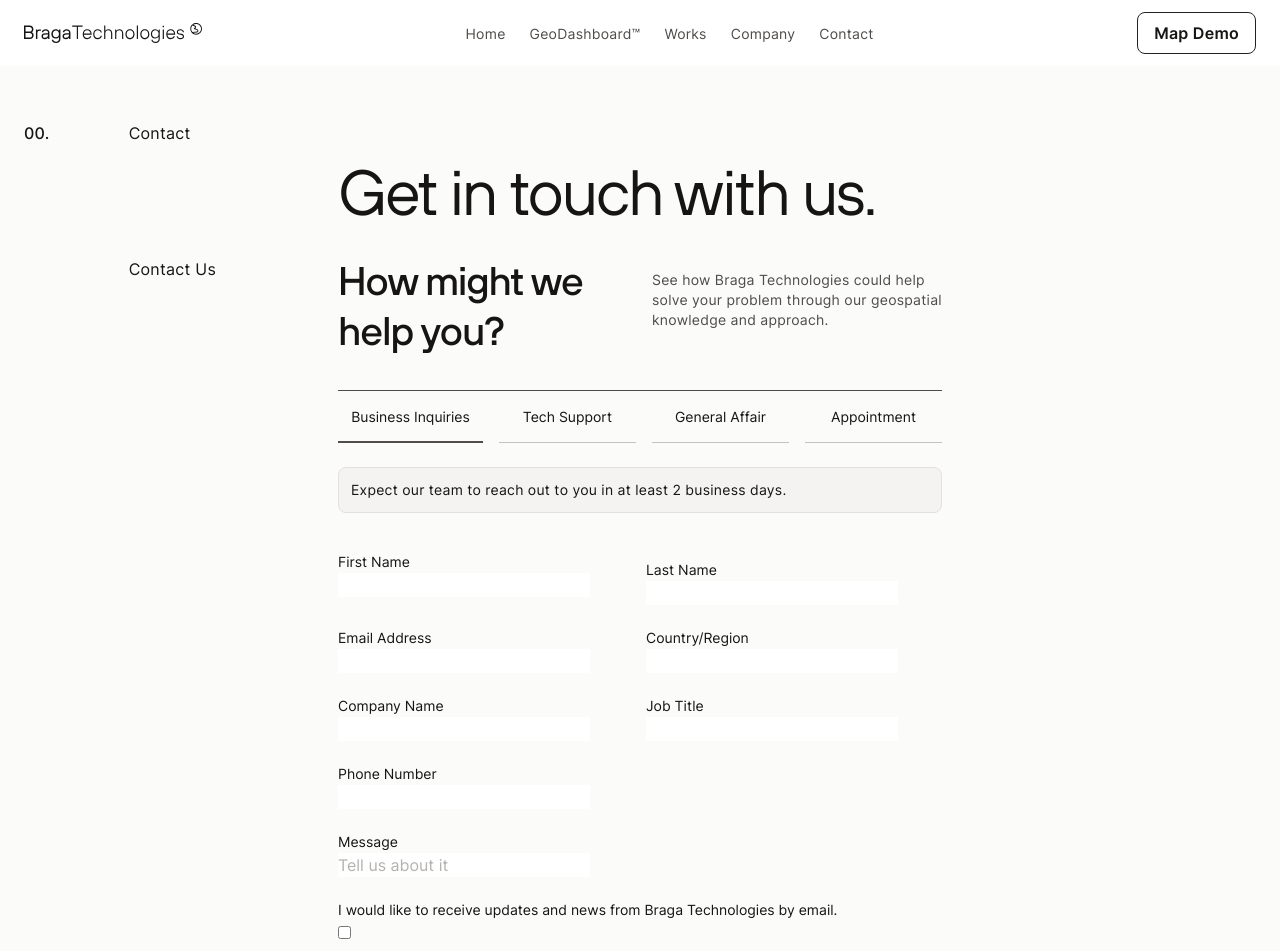
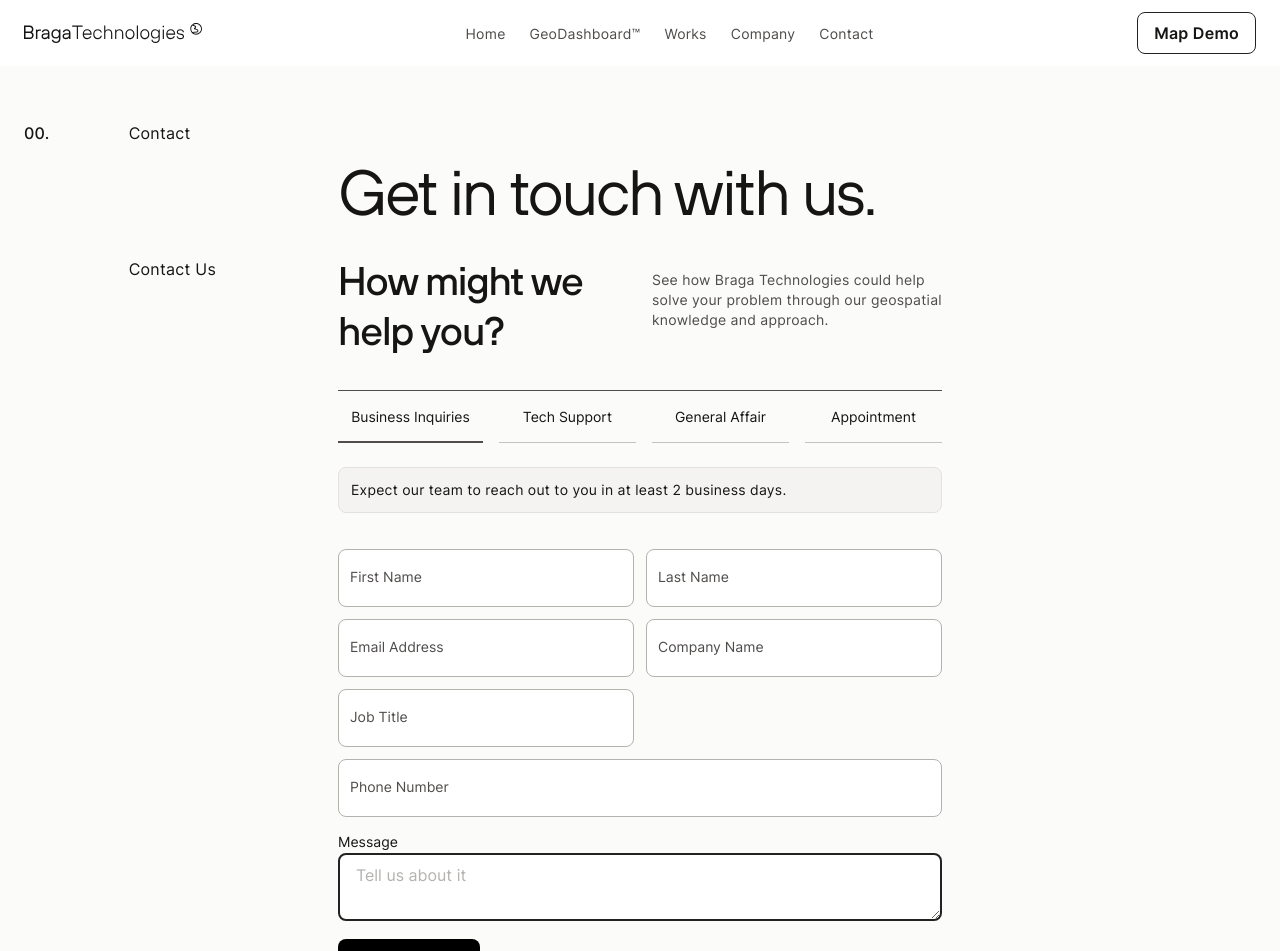
Before and after one commit to FelineJTD/braga-technologies-main-site, a Next.js app: page /contact in a window 1280 px wide. Shown: the top 951 px of the page. Built offline with nearby package versions, Linux system fonts and the light colour scheme.

Commit message:
style form input

```diff
--- /dev/null
+++ b/components/form-field.js
@@ -0,0 +1,28 @@
+import { useRef } from "react";
+
+export default function FormField({ field, className }) {
+
+  if (field.type === 'text') {
+    return (
+      <div className={`w-full col-span-${field.size} relative ${className}`}>
+        <input type={field.type} name={field.name} id={field.name} placeholder=' ' className='rounded-lg pt-6 pb-2 px-3 w-full bg-white border-[1px] border-gray-400 peer' />
+        <label className='text-input' htmlFor={field.name}>
+            {field.label}
+        </label>
+      </div>
+    );
+  } else if (field.type === 'select') {
+    return (
+      null
+    );
+  } else if (field.type === 'textarea') {
+    return (
+      <div className={`w-full col-span-${field.size} ${className}`}>
+        <label className='text-sm' htmlFor={field.name}>{field.label}<br/></label>
+        <textarea name={field.name} id={field.name} placeholder={field.placeholder} className='input' />
+      </div>
+    );
+  } else {
+    return (null);
+  }
+}
--- a/pages/contact.js
+++ b/pages/contact.js
@@ -2,6 +2,7 @@
 import Head from 'next/head'
 import Link from 'next/link';
 import { useState } from 'react';
+import FormField from '../components/form-field';
 
 export default function Contact() {
   const lastSectionImage = "https://picsum.photos/1080/1920";
@@ -220,12 +221,9 @@ export default function Contact() {
             </div>
 
             {/* FORM */}
-            <form className='md:col-start-1 md:col-span-4 md:grid md:grid-cols-4 md:gap-3 flex flex-col space-y-2'>
+            <form className='md:col-start-1 md:col-span-4 md:grid md:grid-cols-4 md:gap-3 flex flex-col space-y-2 md:space-y-0'>
               {currForm.form.map((field, index) => (
-                <div key={index} className={`w-full col-span-${field.size}`} style={{columnSpan: field.size}}>
-                  <label className='text-sm' htmlFor={field.name}>{field.label}<br/></label>
-                  <input type={field.type} name={field.name} id={field.name} placeholder={field.placeholder} className='input' />
-                </div>
+                <FormField field={field} key={index} />
               ))}
               <button className='bg-black hover:bg-primary duration-300 text-white border-0'>{currForm.submitLabel}</button>
             </form>
--- a/styles/globals.css
+++ b/styles/globals.css
@@ -285,3 +285,19 @@ button {
     scrollbar-width: none; /* Firefox */
   }
 }
+
+.input {
+  @apply border-gray-800 border-2 rounded-lg py-2 px-4 w-full;
+}
+
+.text-input {
+  @apply top-2 text-xs text-gray-400 absolute left-3 cursor-text select-none
+  duration-300
+  autofill:bg-gray-200
+  peer-placeholder-shown:text-gray-600
+  peer-placeholder-shown:top-[1.1rem]
+  peer-placeholder-shown:text-sm
+  peer-focus:top-2
+  peer-focus:text-xs
+  peer-focus:text-gray-400;
+}
```
